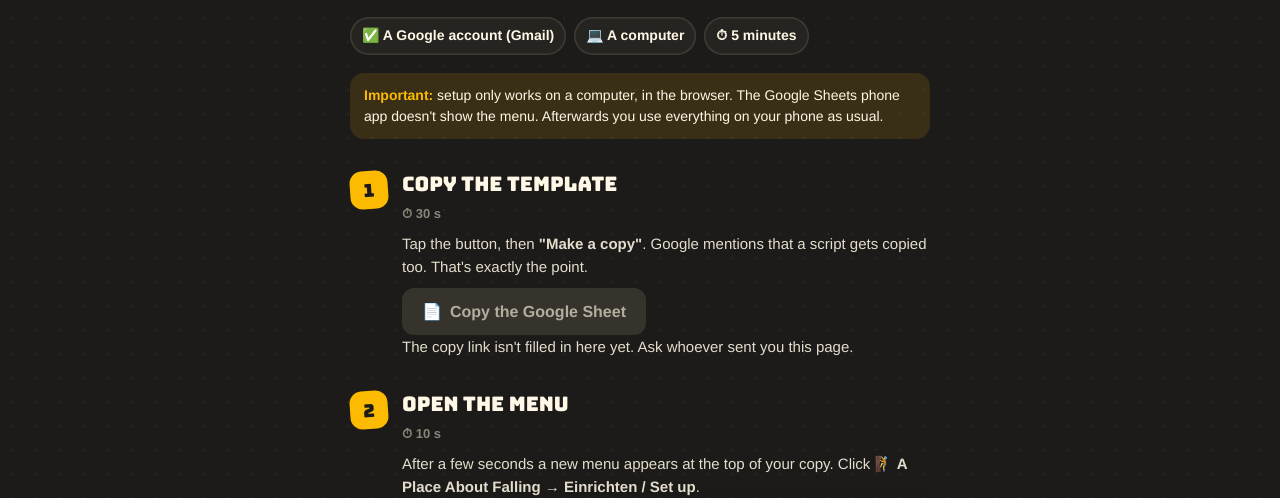
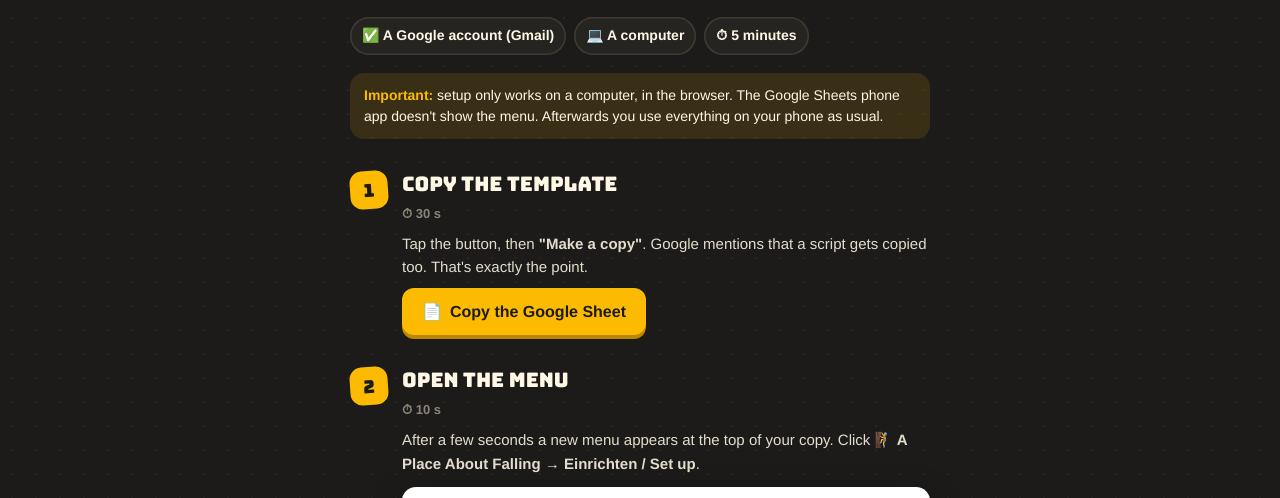
Before and after one commit to click-capybara/a-place-about-falling, a plain HTML site: page setup.html in a window 1280 px wide. Shown: the part 210-708 px from the top of the page. Drawn offline with Linux system fonts and the light colour scheme.

Commit message:
Update setup.html

```diff
--- a/setup.html
+++ b/setup.html
@@ -213,7 +213,7 @@
 (function () {
   // ✏️ the "make a copy" link of the master sheet:
   //    https://docs.google.com/spreadsheets/d/<SHEET-ID>/copy
-  var COPY_URL = 'https://docs.google.com/spreadsheets/d/PASTE_MASTER_SHEET_ID/copy';
+  var COPY_URL = 'https://docs.google.com/spreadsheets/d/1RhhvNPhXe7sDa-ul05rUuYnPQCpNabiAGCWzSZkFw4c/copy';
 
   var html = document.documentElement;
   function setLang(l) {
```
